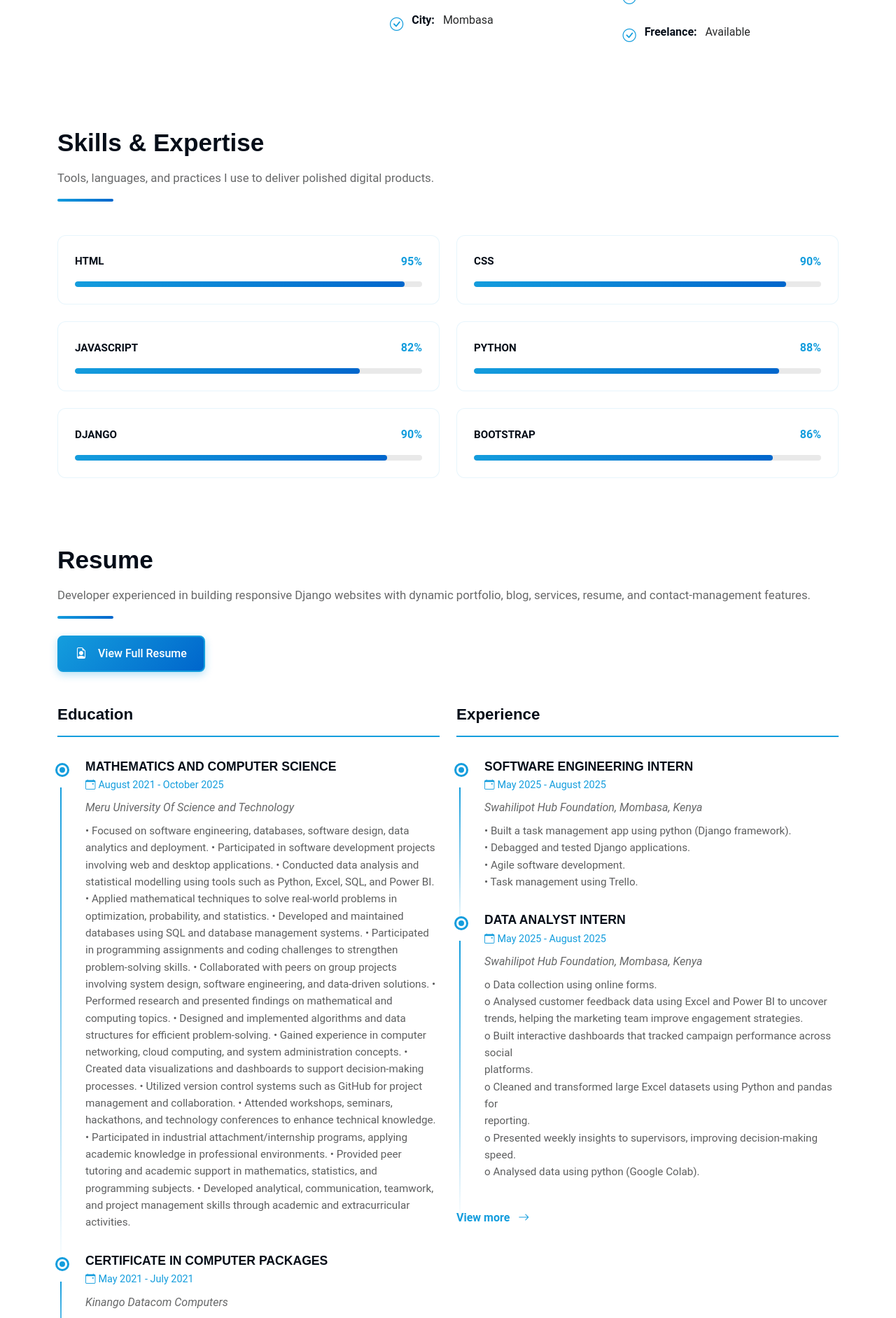
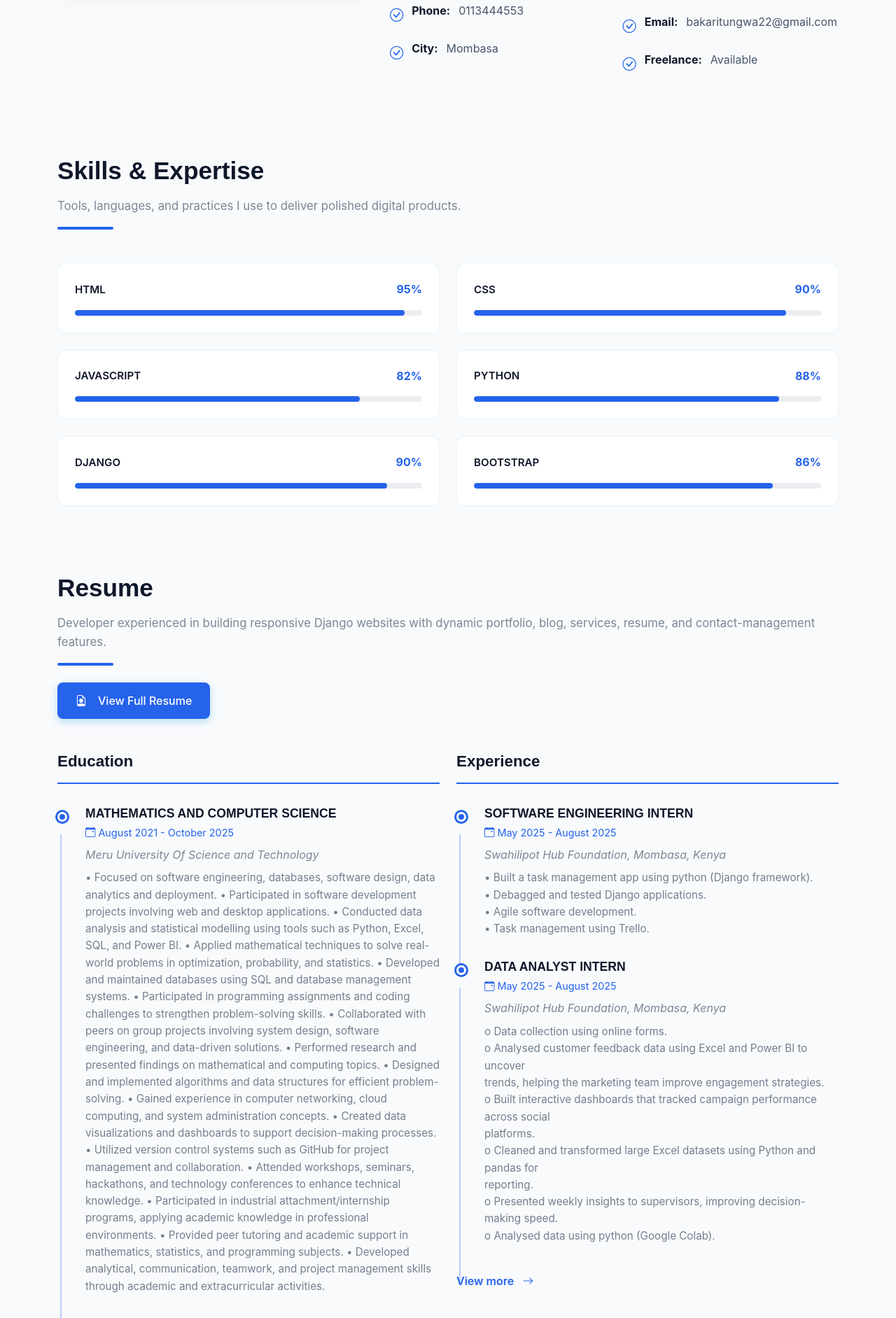
Before and after one commit to bakar-01/my-portifolio, a Django app: page / in a window 1280 px wide. Shown: the part 1801-3684 px from the top of the page at 70% size. Run offline with Django 5.2, Linux system fonts and the light colour scheme; data comes from the database, SQL or seed files in the repository; some libraries are stand-ins or nearby versions.

Commit message:
modified:   myportifolio/static/assets/css/main.css

```diff
--- a/myportifolio/static/assets/css/main.css
+++ b/myportifolio/static/assets/css/main.css
@@ -8,21 +8,23 @@
 # Font & Color Variables
 --------------------------------------------------------------*/
 :root {
-  --default-font: "Roboto", system-ui, -apple-system, "Segoe UI", Roboto, "Helvetica Neue", Arial, "Noto Sans", "Liberation Sans", sans-serif, "Apple Color Emoji", "Segoe UI Emoji", "Segoe UI Symbol", "Noto Color Emoji";
-  --heading-font: "Raleway", sans-serif;
-  --nav-font: "Poppins", sans-serif;
-  --background-color: #ffffff;
-  --default-color: #272829;
-  --heading-color: #050d18;
-  --accent-color: #149ddd;
+  --background-color: #f8fafc;
   --surface-color: #ffffff;
+
+  --default-color: #475569;
+  --heading-color: #0f172a;
+
+  /* Professional accent */
+  --accent-color: #2563eb;
+
   --contrast-color: #ffffff;
-  --gradient-primary: linear-gradient(135deg, #149ddd 0%, #0066cc 100%);
-  --gradient-light: linear-gradient(135deg, #f4fafd 0%, #e8f4f8 100%);
-  --shadow-sm: 0 2px 8px rgba(0, 0, 0, 0.08);
-  --shadow-md: 0 4px 16px rgba(0, 0, 0, 0.12);
-  --shadow-lg: 0 8px 24px rgba(0, 0, 0, 0.15);
-  --transition: all 0.3s cubic-bezier(0.4, 0, 0.2, 1);
+
+  /* Shadows */
+  --shadow-sm: 0 2px 8px rgba(15, 23, 42, 0.08);
+  --shadow-md: 0 6px 18px rgba(15, 23, 42, 0.12);
+  --shadow-lg: 0 10px 30px rgba(15, 23, 42, 0.15);
+
+  --transition: all 0.3s ease;
 }
 
 .light-background {
@@ -48,7 +50,7 @@ html {
 body {
   color: var(--default-color);
   background-color: var(--background-color);
-  font-family: var(--default-font);
+  font-family: 'Inter', sans-serif;
   font-size: 16px;
   line-height: 1.6;
 }
@@ -65,7 +67,7 @@ a:hover {
 
 h1, h2, h3, h4, h5, h6 {
   color: var(--heading-color);
-  font-family: var(--heading-font);
+  font-family:'Montserrat', sans-serif;
   font-weight: 700;
   margin-bottom: 1rem;
   line-height: 1.2;
@@ -101,7 +103,7 @@ h6 { font-size: 1rem; }
 }
 
 .brand-accent {
-  background: var(--gradient-primary);
+  color: var(--accent-color);
   -webkit-background-clip: text;
   -webkit-text-fill-color: transparent;
   background-clip: text;
@@ -146,7 +148,8 @@ h6 { font-size: 1rem; }
   right: -20%;
   width: 600px;
   height: 600px;
-  background: radial-gradient(circle, rgba(20, 157, 221, 0.1) 0%, transparent 70%);
+  background: rgba(37, 99, 235, 0.05);
+  filter: blur(100px);
   border-radius: 50%;
   animation: float 8s ease-in-out infinite;
   z-index: 1;
@@ -306,7 +309,7 @@ h6 { font-size: 1rem; }
 }
 
 .btn-primary {
-  background: var(--gradient-primary);
+  background: var(--accent-color);
   color: white;
   border-color: var(--accent-color);
   box-shadow: 0 4px 12px rgba(20, 157, 221, 0.3);
@@ -316,7 +319,7 @@ h6 { font-size: 1rem; }
   transform: translateY(-2px);
   box-shadow: 0 6px 20px rgba(20, 157, 221, 0.4);
   color: white;
-  background: var(--gradient-primary);
+  background: #1d4ed8;
 }
 
 .btn-outline-primary {
@@ -359,7 +362,7 @@ h6 { font-size: 1rem; }
 .title-underline {
   height: 4px;
   width: 80px;
-  background: var(--gradient-primary);
+  background: var(--accent-color);
   border-radius: 2px;
   margin-top: 1rem;
   animation: slideIn 0.6s ease-out;
@@ -519,7 +522,7 @@ h6 { font-size: 1rem; }
 
 .progress-fill {
   height: 100%;
-  background: var(--gradient-primary);
+  background: var(--accent-color);
   border-radius: 10px;
   animation: fillProgress 1.5s ease-out forwards;
 }
@@ -569,7 +572,7 @@ h6 { font-size: 1rem; }
   top: 2.5rem;
   width: 2px;
   height: calc(100% + 1rem);
-  background: linear-gradient(180deg, var(--accent-color) 0%, transparent 100%);
+  background: rgba(37,99,235,.3);
 }
 
 .resume-card:last-child::before {
@@ -744,7 +747,7 @@ h6 { font-size: 1rem; }
 .portfolio-overlay {
   position: absolute;
   inset: 0;
-  background: linear-gradient(135deg, rgba(20, 157, 221, 0.9) 0%, rgba(0, 102, 204, 0.9) 100%);
+  background: rgba(15, 23, 42, 0.9);
   display: flex;
   flex-direction: column;
   justify-content: center;
@@ -1114,7 +1117,7 @@ h6 { font-size: 1rem; }
   right: 20px;
   bottom: -20px;
   z-index: 99999;
-  background: var(--gradient-primary);
+  background: var(--accent-color);
   width: 48px;
   height: 48px;
   border-radius: 50%;
```
